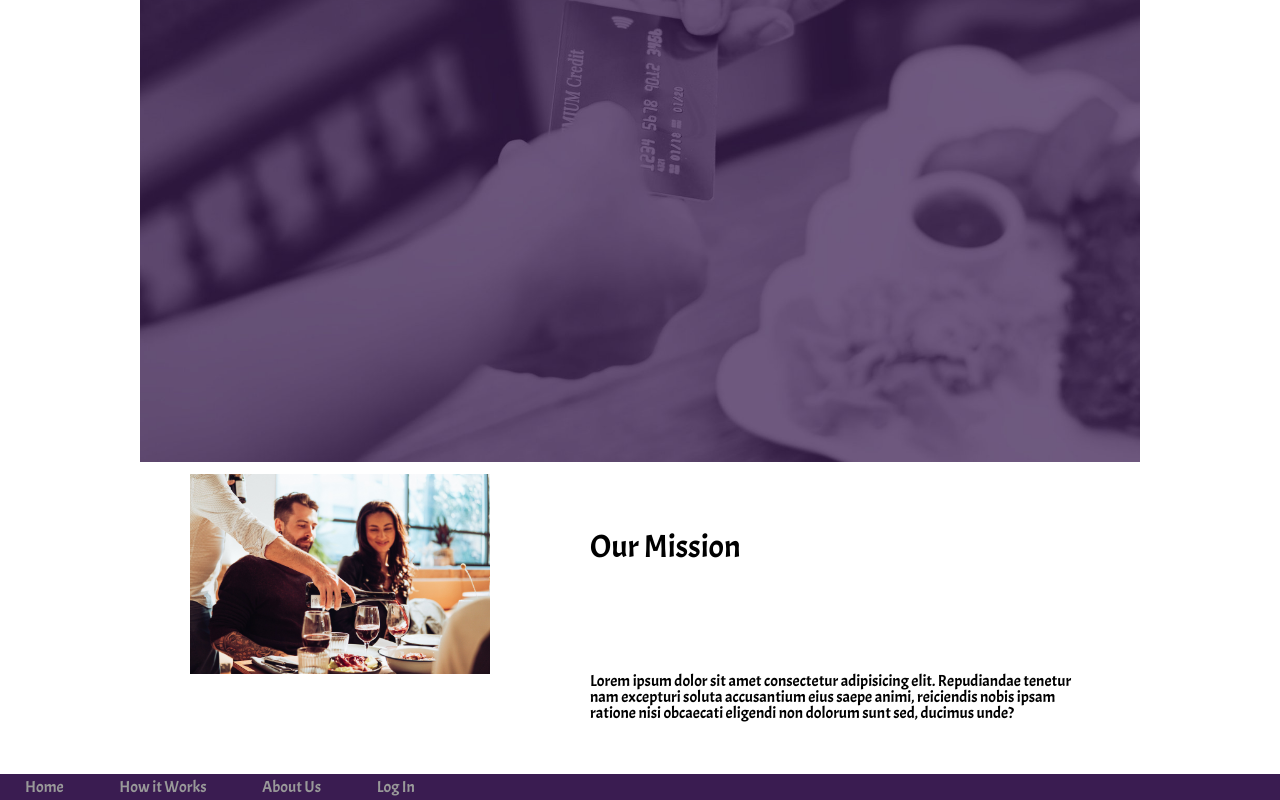
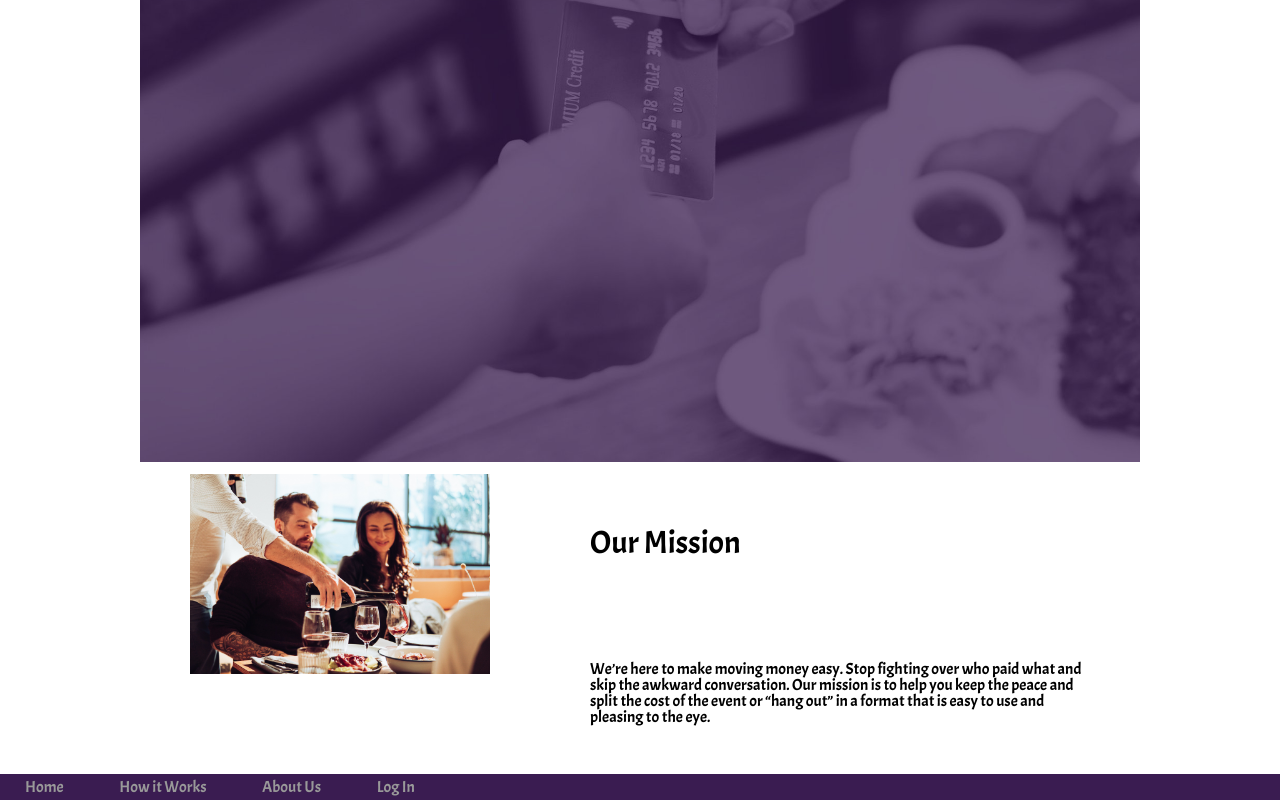
Before and after one commit to build-week-split-the-bill/split-the-bill-UI, a plain HTML site: page index.html in a window 1280 px wide. Shown: the part 352-1152 px from the top of the page. Drawn offline with Linux system fonts and the light colour scheme.

Commit message:
spotted one last paragraph of lorem ipsum to replace

```diff
--- a/index.html
+++ b/index.html
@@ -47,7 +47,7 @@
         </div>
 
         <div class="body-txt">
-            <p>Lorem ipsum dolor sit amet consectetur adipisicing elit. Repudiandae tenetur nam excepturi soluta accusantium eius saepe animi, reiciendis nobis ipsam ratione nisi obcaecati eligendi non dolorum sunt sed, ducimus unde?
+            <p>We’re here to make moving money easy. Stop fighting over who paid what and skip the awkward conversation. Our mission is to help you keep the peace and split the cost of the event or “hang out” in a format that is easy to use and pleasing to the eye.
             </p>
         </div>
     </div>
```
